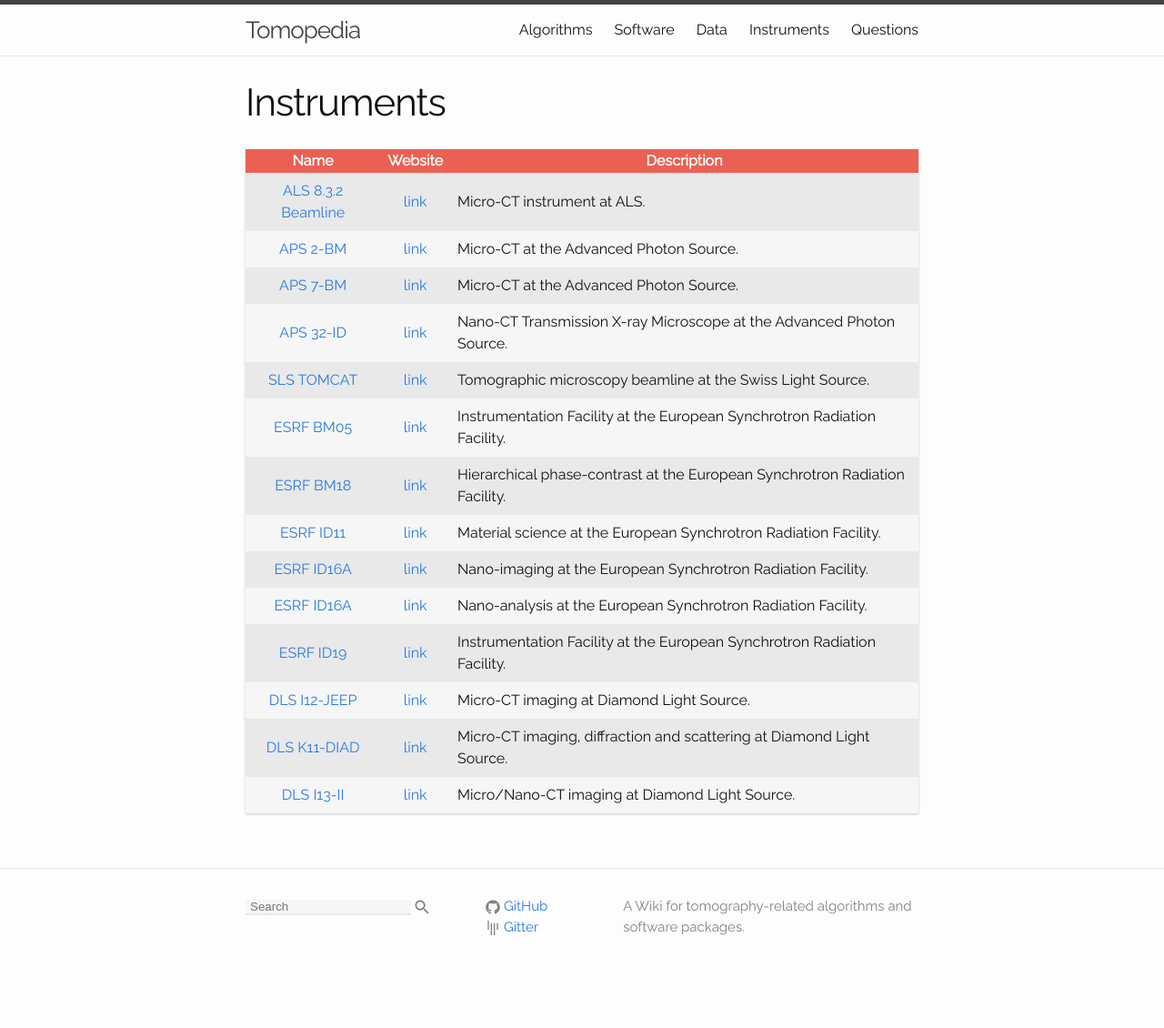
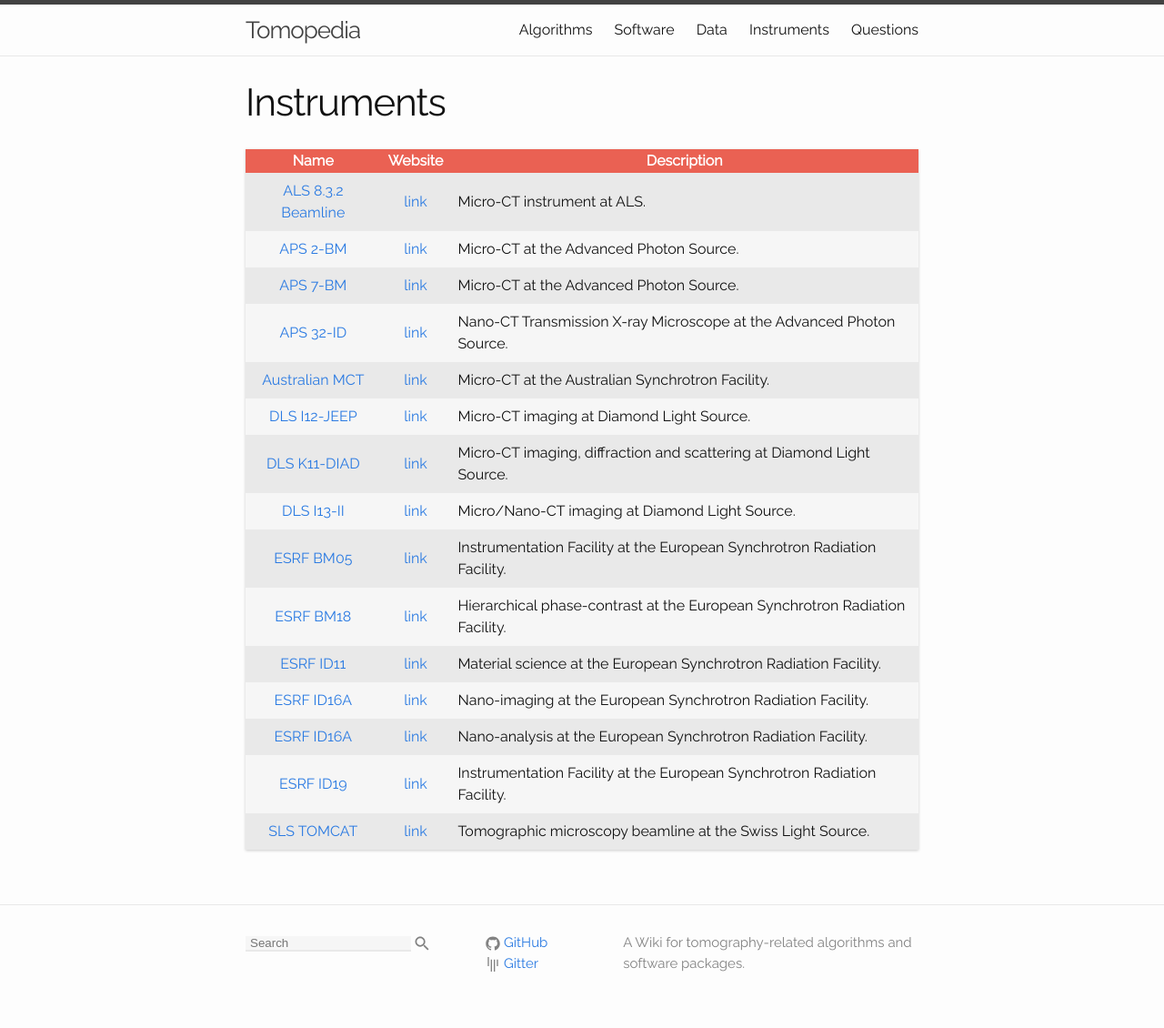
Before and after one commit to tomopedia/tomopedia.github.io, a Jekyll site: the page built from main_pages/60_instruments.md, in a window 1280 px wide. Shown: the whole page at 91% size. Built offline with Jekyll 4.4.1, drawn with Linux system fonts in a browser that asks for light colours; before the commit the page ends 1090 px from its top, so only the background shows below that.

Commit message:
added Australian Synchrotron Facility micro-CT beamline

```diff
--- a/main_pages/60_instruments.md
+++ b/main_pages/60_instruments.md
@@ -12,13 +12,14 @@ include_in_menu: true
 |     [APS 2-BM](/instruments/aps2bm/)              |    [link](https://docs2bm.readthedocs.io/en/latest/source/about.html)                         | Micro-CT at the Advanced Photon Source.                                                       |
 |     [APS 7-BM](/instruments/aps7bm/)              |    [link](https://docs7bm.readthedocs.io/en/latest/source/tomography.html)                    | Micro-CT at the Advanced Photon Source.                                                       |
 |     [APS 32-ID](/instruments/aps32id/)            |    [link](https://docs32id.readthedocs.io/en/latest/source/txm.html)                          | Nano-CT Transmission X-ray Microscope at the Advanced Photon Source.                          |
-|     [SLS TOMCAT](/instruments/tomcat/)            |    [link](https://www.psi.ch/sls/tomcat/)                                                     | Tomographic microscopy beamline at the Swiss Light Source.                                    |
+|     [Australian MCT](/instruments/australian_mct/)|    [link](https://asuserwiki.atlassian.net/wiki/spaces/UO/pages/1516601345/MCT+Beamline)      | Micro-CT at the Australian Synchrotron Facility.                                              |
+|     [DLS I12-JEEP](/instruments/dls_i12/)         |    [link](https://www.diamond.ac.uk/Instruments/Imaging-and-Microscopy/I12.html)              | Micro-CT imaging at Diamond Light Source.                                                     |
+|     [DLS K11-DIAD](/instruments/dls_k11/)         |    [link](https://www.diamond.ac.uk/Instruments/Imaging-and-Microscopy/DIAD.html)             | Micro-CT imaging, diffraction and scattering at Diamond Light Source.                         |
+|     [DLS I13-II](/instruments/dls_i13/)           |    [link](https://www.diamond.ac.uk/Instruments/Imaging-and-Microscopy/I13.html)              | Micro/Nano-CT imaging at Diamond Light Source.                                                |
 |     [ESRF BM05](/instruments/esrf_bm05/)          |    [link](https://www.esrf.fr/UsersAndScience/Experiments/XNP/BM05)                           | Instrumentation Facility at the European Synchrotron Radiation Facility.                      |
 |     [ESRF BM18](/instruments/esrf_bm18/)          |    [link](https://www.esrf.fr/home/UsersAndScience/Experiments/StructMaterials/BM18.html)     | Hierarchical phase-contrast at the European Synchrotron Radiation Facility.                   |
 |     [ESRF ID11](/instruments/esrf_id11/)          |    [link](https://www.esrf.fr/UsersAndScience/Experiments/StructMaterials/ID11)               | Material science at the European Synchrotron Radiation Facility.                              |
 |     [ESRF ID16A](/instruments/esrf_id16a/)        |    [link](https://www.esrf.fr/UsersAndScience/Experiments/XNP/ID16A)                          | Nano-imaging at the European Synchrotron Radiation Facility.                                  |
 |     [ESRF ID16A](/instruments/esrf_id16b/)        |    [link](https://www.esrf.fr/UsersAndScience/Experiments/XNP/ID16B)                          | Nano-analysis at the European Synchrotron Radiation Facility.                                 |
 |     [ESRF ID19](/instruments/esrf_id19/)          |    [link](https://www.esrf.fr/home/UsersAndScience/Experiments/StructMaterials/ID19.html)     | Instrumentation Facility at the European Synchrotron Radiation Facility.                      |
-|     [DLS I12-JEEP](/instruments/dls_i12/)         |    [link](https://www.diamond.ac.uk/Instruments/Imaging-and-Microscopy/I12.html)              | Micro-CT imaging at Diamond Light Source.                                                     |
-|     [DLS K11-DIAD](/instruments/dls_k11/)         |    [link](https://www.diamond.ac.uk/Instruments/Imaging-and-Microscopy/DIAD.html)             | Micro-CT imaging, diffraction and scattering at Diamond Light Source.                         |
-|     [DLS I13-II](/instruments/dls_i13/)           |    [link](https://www.diamond.ac.uk/Instruments/Imaging-and-Microscopy/I13.html)              | Micro/Nano-CT imaging at Diamond Light Source.                                                |
+|     [SLS TOMCAT](/instruments/tomcat/)            |    [link](https://www.psi.ch/sls/tomcat/)                                                     | Tomographic microscopy beamline at the Swiss Light Source.                                    |
```
Also changed, not shown: instruments/australian_mct.md (added, +38 -0 lines).
